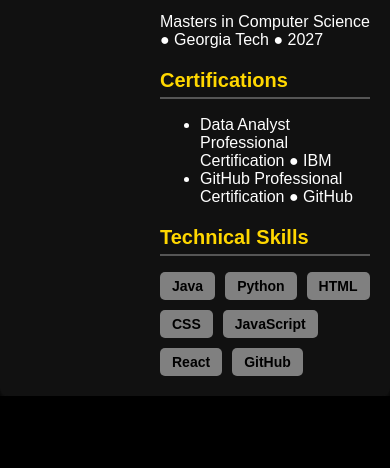
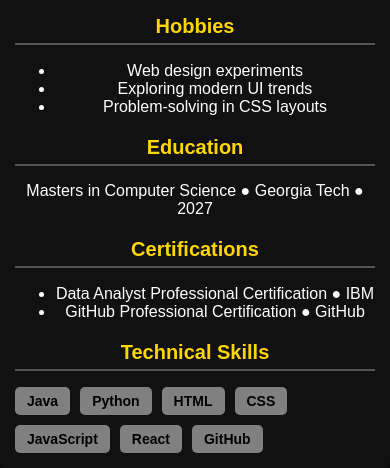
Before and after one commit to coryzeman/coryzeman.github.io, a plain HTML site: page about.html in a window 390 px wide. Shown: the part 479-947 px from the top of the page. Before the commit the page ends 875 px from the top, so only its background shows below. Drawn offline with Linux system fonts and the light colour scheme.

Commit message:
Update styles.css

```diff
--- a/CSS/styles.css
+++ b/CSS/styles.css
@@ -84,3 +84,38 @@ body {
     border-bottom: 2px solid #555;
     padding-bottom: 5px;
 }
+
+
+
+
+
+
+
+
+@media screen and (max-width: 768px) {
+    .container {
+        flex-direction: column; /* Stack columns for better mobile display */
+        align-items: center;
+        text-align: center;
+        padding: 15px;
+    }
+
+    .profile {
+        flex: none; /* Remove flex scaling */
+        width: 100%; /* Full width for mobile */
+    }
+
+    .info {
+        flex: none; /* Remove flex scaling */
+        width: 100%;
+    }
+
+    .circle-list li {
+        padding-left: 10px; /* Reduce left padding for small screens */
+    }
+
+    .circle-list li::before {
+        width: 8px;
+        height: 8px; /* Smaller circles for compact spacing */
+    }
+}
```
